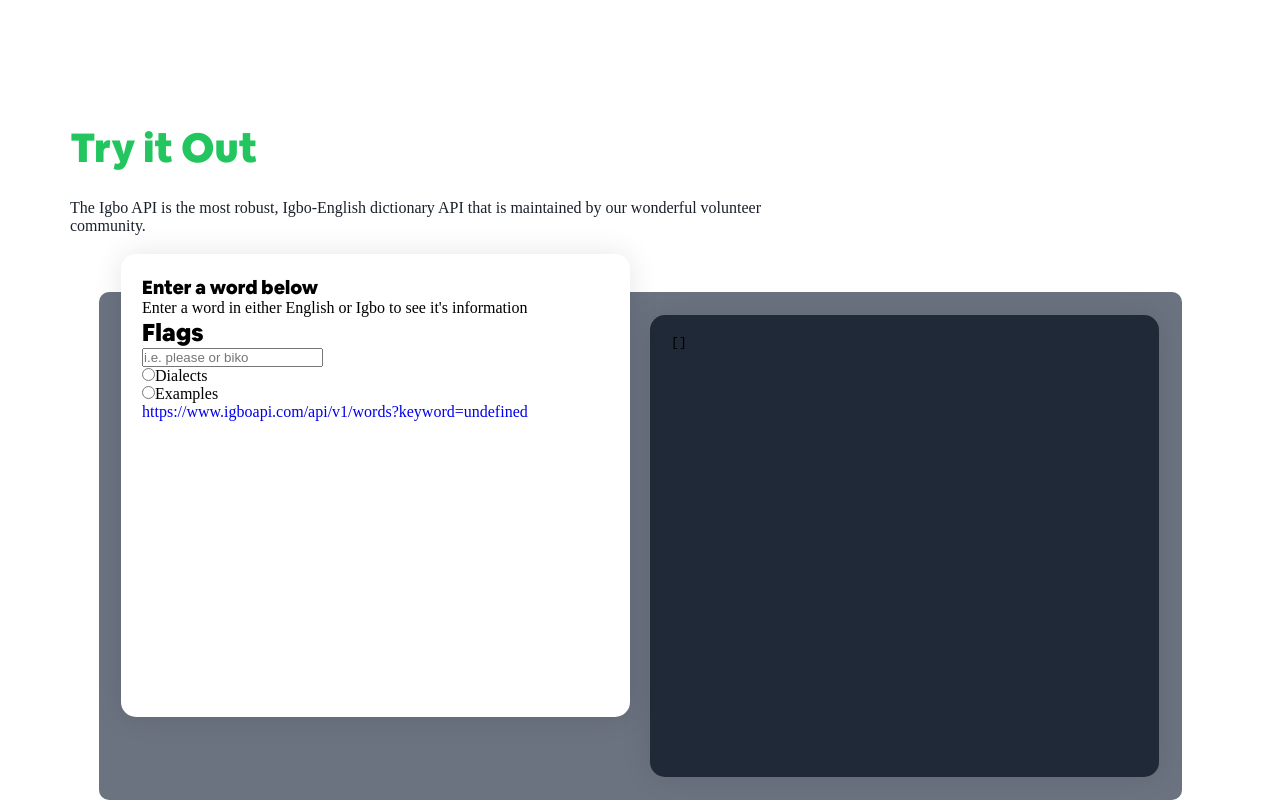
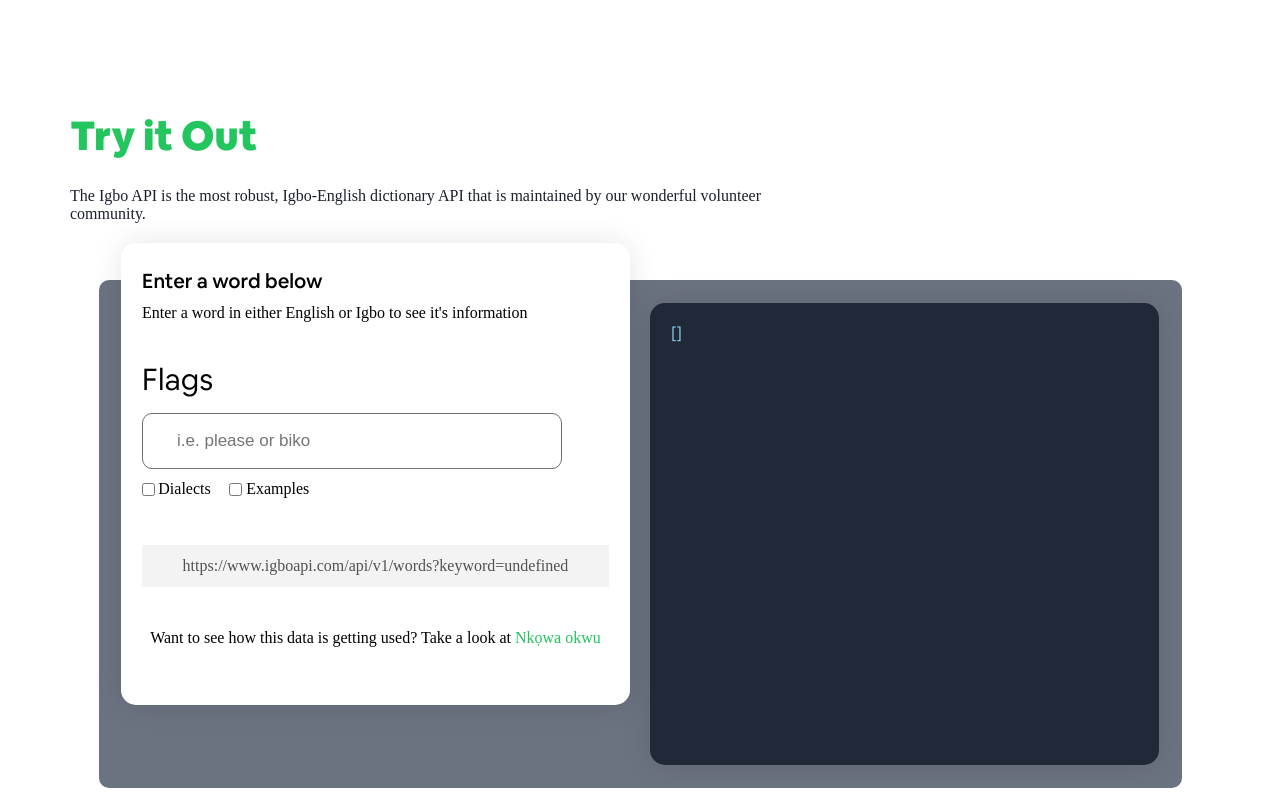
Before and after one commit to rhema-ray/igbo-api-clone, a plain HTML site: page index.html in a window 1280 px wide. Shown: the part 1281-2081 px from the top of the page. Drawn offline with Linux system fonts and the light colour scheme.

Commit message:
v2.5: done with section 3

```diff
--- a/css/style.css
+++ b/css/style.css
@@ -1,5 +1,5 @@
 /* resets and global */
-*{
+* {
     text-decoration: none;
     box-sizing: border-box;
     margin: 0;
@@ -8,28 +8,41 @@
     scroll-behavior: smooth;
     /* outline: 1px solid red; */
 }
-:root{
-    --c1:#1A202C;
-    --c2:#1f2937;
-    --c3:#F2F7FF;
-    --c4:#22C55E;
-    --mf:airbnb cereal;
-    --sf:mada;
+
+body {
+    font-size: 62.5%;
+}
+
+:root {
+    --c1: #1A202C;
+    --c2: #1f2937;
+    --c3: #F2F7FF;
+    --c4: #22C55E;
+    --mf: airbnb cereal;
+    --sf: mada;
     --test: 95px 20px;
 }
 
-h1, h2, h3, h4{
+h1,
+h2,
+h3,
+h4 {
     font-family: var(--mf);
 }
 
-.text-header{
+p,
+a {
+    font-family: var(--sf);
+}
+
+.text-header {
     font-family: var(--mf);
     color: var(--c4);
     font-size: 40px;
     font-weight: 700;
 }
 
-.text-p{
+.text-p {
     font-family: var(--sf);
     font-size: 16px;
     margin-top: 25px;
@@ -37,12 +50,12 @@ h1, h2, h3, h4{
     color: var(--c1);
 }
 
-.text{
+.text {
     width: 740px;
 }
 
 /* navbar */
-nav{
+nav {
     display: flex;
     justify-content: space-between;
     margin: 1.9875em 2.8125em;
@@ -57,7 +70,8 @@ nav{
     font-weight: 700;
     color: #1f2937;
 }
-.logo #igbo{
+
+.logo #igbo {
     -webkit-text-fill-color: transparent;
     -webkit-text-stroke-color: transparent;
     background: linear-gradient(45deg, #7FBC97, #7AE3A4);
@@ -70,34 +84,36 @@ nav{
 
 }
 
-nav .nav-menu{
+nav .nav-menu {
     display: flex;
     /* align-content: center; */
     width: 550px;
     justify-content: space-between;
-    font-family:roboto ;
+    font-family: roboto;
     font-weight: 500;
     font-size: 19px;
 }
-nav .nav-menu li{
-    height:fit-content;
+
+nav .nav-menu li {
+    height: fit-content;
     margin: auto 0;
 }
 
-nav .nav-menu a{
+nav .nav-menu a {
     color: #1f2937;
     transition: all .3 ease-in-out;
 }
 
 /* try it */
-    nav .nav-menu #try-it{
+nav .nav-menu #try-it {
     height: 44px;
     width: 111px;
     background: #22C55E;
     display: flex;
     border-radius: 43px;
 }
-    nav .nav-menu #try-it a{
+
+nav .nav-menu #try-it a {
     color: #ffff;
     margin: auto;
 }
@@ -110,8 +126,8 @@ nav .nav-menu .dropdown {
 
 }
 
-nav .nav-menu .dropdown #main-btn{
-    font-family:roboto ;
+nav .nav-menu .dropdown #main-btn {
+    font-family: roboto;
     font-weight: 500;
     font-size: 19px;
     color: #1f2937;
@@ -124,7 +140,7 @@ nav .nav-menu .dropdown #main-btn{
     align-content: center;
 }
 
-nav .nav-menu .dropdown #main-btn svg{
+nav .nav-menu .dropdown #main-btn svg {
     margin: auto 0;
 }
 
@@ -142,13 +158,13 @@ nav .nav-menu .dropdown-content {
     min-width: 160px;
     border: .3px solid #1a202c45;
     border-radius: 14px;
-    box-shadow: 0px 0px 20px rgba(0,0,0,0.05);
+    box-shadow: 0px 0px 20px rgba(0, 0, 0, 0.05);
     padding: 12px 16px;
     z-index: 1;
 }
 
 /* drop down visible  */
-nav .nav-menu .dropdown-content  button{
+nav .nav-menu .dropdown-content button {
     width: 100%;
     position: relative;
     display: flex;
@@ -163,43 +179,49 @@ nav .nav-menu .dropdown-content  button{
 }
 
 /* drop down children */
-nav .nav-menu .dropdown-content  button *{
+nav .nav-menu .dropdown-content button * {
     margin: auto 0;
 }
+
 /* drop down children first element */
-nav .nav-menu .dropdown-content  button:nth-child(1){
+nav .nav-menu .dropdown-content button:nth-child(1) {
     margin-bottom: 10px;
 }
-nav .nav-menu .dropdown-content  button span:nth-child(1){
+
+nav .nav-menu .dropdown-content button span:nth-child(1) {
     width: 22px;
     font-size: 14px;
     font-weight: 800;
     opacity: .6;
 }
-nav .nav-menu .dropdown-content  button span:nth-child(2){
+
+nav .nav-menu .dropdown-content button span:nth-child(2) {
     line-height: 16px;
 }
-nav .nav-menu .dropdown-content  button span:nth-child(2)::before{
+
+nav .nav-menu .dropdown-content button span:nth-child(2)::before {
     content: "";
     margin-left: 10px;
 }
-nav .nav-menu .dropdown-content  button span:nth-child(3){
+
+nav .nav-menu .dropdown-content button span:nth-child(3) {
     /* justify-self: flex-end; */
     position: absolute;
     margin-top: 2.5px;
     right: 0;
 }
-nav .nav-menu .dropdown:focus-within  .dropdown-content {
-    visibility: visible ;
+
+nav .nav-menu .dropdown:focus-within .dropdown-content {
+    visibility: visible;
 }
 
 /* hovering animations for nav bar */
-nav .nav-menu li a:hover{
+nav .nav-menu li a:hover {
     opacity: .8;
 }
 
 /* body - main theme */
-.section-1{
+.section-1 {
     margin-top: 80px;
     display: flex;
     padding: 0 30px;
@@ -207,31 +229,34 @@ nav .nav-menu li a:hover{
     justify-content: space-between;
     /* width: 100px; */
 }
-.section-1 .theme{
+
+.section-1 .theme {
     z-index: 1;
 }
-.section-1 .theme h1{
+
+.section-1 .theme h1 {
     font-family: airbnb cereal;
     font-size: 60px;
-    font-weight:700;
+    font-weight: 700;
     width: 413px;
     color: var(--c1);
 }
-.section-1 .theme h1 .gr{
+
+.section-1 .theme h1 .gr {
     color: var(--c4);
 }
 
-.section-1 .theme p{
+.section-1 .theme p {
     font-family: mada;
     font-size: 16px;
     margin: 20px 0 35px;
-    font-weight:400;
+    font-weight: 400;
     width: 570px;
     color: var(--c1);
 }
 
 /* links */
-.section-1 .theme .links a{
+.section-1 .theme .links a {
     font-family: airbnb cereal;
     font-size: 20px;
     font-weight: 600;
@@ -240,23 +265,26 @@ nav .nav-menu li a:hover{
     place-content: center;
     height: 48px;
     color: var(--c1);
-    border: 2px solid var(--c4) ;
+    border: 2px solid var(--c4);
     border-radius: 40px;
 }
-.section-1 .theme .links a span, .section-1 .theme .links a svg{
+
+.section-1 .theme .links a span,
+.section-1 .theme .links a svg {
     margin: auto 0;
 }
-.section-1 .theme .links a svg{
+
+.section-1 .theme .links a svg {
     margin-left: 5px;
 }
 
-.section-1 .theme .links a:nth-child(1){
+.section-1 .theme .links a:nth-child(1) {
     color: var(--c3);
     margin-right: 36px;
     background: var(--c4);
 }
 
-.section-1 .img{
+.section-1 .img {
     position: relative;
     top: -61px;
     /* left: -97px; */
@@ -267,13 +295,13 @@ nav .nav-menu li a:hover{
 
 
 /* section 2 */
-.section-2{
+.section-2 {
     margin: 160px 52px 0;
 }
 
 
 /* parent div for all the features */
-.section-2 .features-list{
+.section-2 .features-list {
     min-width: 1263px;
     margin: 70px auto 0;
     display: flex;
@@ -281,18 +309,18 @@ nav .nav-menu li a:hover{
 }
 
 /* each feature styling */
-.section-2 .features-list .feature{
+.section-2 .features-list .feature {
     width: 253px;
     height: 326px;
     border-radius: 50px 0 50px 0;
     background: #E5E7EB;
-    box-shadow: 0 10px 12px rgba(0,0,0,0.05);
+    box-shadow: 0 10px 12px rgba(0, 0, 0, 0.05);
     display: flex;
     flex-direction: column;
 }
 
 /* each feature icon styling */
-.section-2 .features-list .feature .icon{
+.section-2 .features-list .feature .icon {
     width: 67px;
     height: 71px;
     background: #FFFFFF;
@@ -304,22 +332,25 @@ nav .nav-menu li a:hover{
 }
 
 /* each feature icon svg */
-.section-2 .features-list .feature .icon svg{
+.section-2 .features-list .feature .icon svg {
     width: 40.64px;
     height: auto;
 }
-.section-2 .features-list .feature:nth-child(2) .icon svg{
+
+.section-2 .features-list .feature:nth-child(2) .icon svg {
     width: 30px;
 }
-.section-2 .features-list .feature:nth-child(3) .icon svg{
+
+.section-2 .features-list .feature:nth-child(3) .icon svg {
     width: 29.54px;
 }
-.section-2 .features-list .feature:nth-child(4) .icon svg{
+
+.section-2 .features-list .feature:nth-child(4) .icon svg {
     width: 40px;
 }
 
 /* each feature body */
-.section-2 .features-list .feature div:nth-child(2){
+.section-2 .features-list .feature div:nth-child(2) {
     margin: 24px auto auto;
     width: 196px;
     font-family: mada;
@@ -328,32 +359,30 @@ nav .nav-menu li a:hover{
 }
 
 /* each feature header */
-.section-2 .features-list .feature div:nth-child(2) h1{
+.section-2 .features-list .feature div:nth-child(2) h1 {
     margin: 0 0 14px;
-    font-family: airbnb cereal;
-    font-weight: 600;
-    font-size: 29px;
-    color: #1A202C;
+    font-weight: 500;
+    font-size: 1.6em;
 }
 
 /* section 3 */
 
-.section-3{
+.section-3 {
     margin: 160px 70px 0;
 }
 
-.section-3 .test{
+.section-3 .test {
     margin: 5% auto 0;
     background-color: #6B7280;
     border-radius: 10px;
     height: 508px;
-    padding:2%;
+    padding: 2%;
     width: 95%;
     display: flex;
     justify-content: space-between;
 }
 
-.section-3 .test .input{
+.section-3 .test .input {
     background: #ffff;
     padding: 2%;
     width: 49%;
@@ -363,10 +392,85 @@ nav .nav-menu li a:hover{
     top: -13%;
 }
 
-.section-3 .test .output{
+.section-3 .test .input h3 {
+    font-size: 2em;
+    font-weight: 500;
+    margin-bottom: 10px;
+    margin-top: 5px;
+}
+
+.section-3 .test .input p {
+    font-size: 1.6em;
+    font-weight: 400;
+    margin-bottom: 10px;
+    width: fit-content;
+}
+
+.section-3 .test .input form h2 {
+    font-size: 3em;
+    font-weight: 400;
+    margin-top: 8%;
+}
+
+.section-3 .test .input form input#in-form {
+    width: 90%;
+    padding: 1em 2em;
+    border-radius: 10px;
+    outline: none;
+    border: 1px solid #707070;
+    font-size: 1.7em;
+    margin: 3% 0 0;
+}
+
+.section-3 .test .input form .select {
+    display: flex;
+    width: 35%;
+    justify-content: space-between;
+    margin: 2.5% 0 0;
+}
+
+.section-3 .test .input form .select .option {
+    display: flex;
+    width: fit-content;
+    align-items: center;
+}
+
+.section-3 .test .input form .select .option label {
+    margin-left: 5%;
+    font-size: 1.6em;
+    font-family: var(--sf);
+    font-weight: 500;
+}
+
+.section-3 .test .input .link {
+    margin: 10% 0 9%;
+    width: 100%;
+    padding: 1.2em 1.5em;
+    text-align: center;
+    background: #9f9f9f1f;
+}
+
+.section-3 .test .input .link a {
+    color: #515254;
+    font-size: 1.6em;
+}
+
+.section-3 .test .input p:nth-of-type(2) {
+    font-weight: 400;
+    margin: 0 auto;
+}
+
+/* output */
+.section-3 .test .output {
     background: var(--c2);
     padding: 2%;
     width: 49%;
     border-radius: 15px;
     box-shadow: 0 0 30px rgba(0, 0, 0, 0.1);
 }
+
+.section-3 .test .output output{
+    color: #99DAFF;
+    font: size 2.5em;
+    font-family: var(--mf);
+}
--- a/index.html
+++ b/index.html
@@ -319,18 +319,19 @@
         <p>Enter a word in either English or Igbo to see it's information</p>
         <form action="">
           <h2>Flags</h2>
-          <input type="text" name="" id="" placeholder="i.e. please or biko">
+          <input type="text" name="" id="in-form" placeholder="i.e. please or biko">
           <div class="select">
-            <div class="option"><input type="radio" name="dialects" id=""><label for="dialects">Dialects</label></div>
-            <div class="option"><input type="radio" name="examples" id=""><label for="examples">Examples</label></div>
+            <div class="option"><input type="checkbox" name="dialects" id=""><label for="dialects">Dialects</label></div>
+            <div class="option"><input type="checkbox" name="examples" id=""><label for="examples">Examples</label></div>
           </div>
         </form>
-        <a href="https://www.igboapi.com/api/v1/words?keyword=undefined"
-          target="_blank">https://www.igboapi.com/api/v1/words?keyword=undefined</a>
-        <p></p>
+        <div class="link">
+          <a href="https://www.igboapi.com/api/v1/words?keyword=undefined" target="_blank">https://www.igboapi.com/api/v1/words?keyword=undefined </a>
+        </div>
+        <p>Want to see how this data is getting used? Take a look at <a href="http://" target="_blank" rel="noopener noreferrer" class="Nkọwa-okwu" style="color:#22C55E;">Nkọwa okwu</a></p>
       </div>
       <div class="output">
-        <pre>[]</pre>
+        <pre style="color:#99DAFF; font-size: 1.6em; font-family: var(--mf);">[]</pre>
       </div>
     </div>
   </section>
```
Lines whose indentation alone changed are shown as unchanged.
